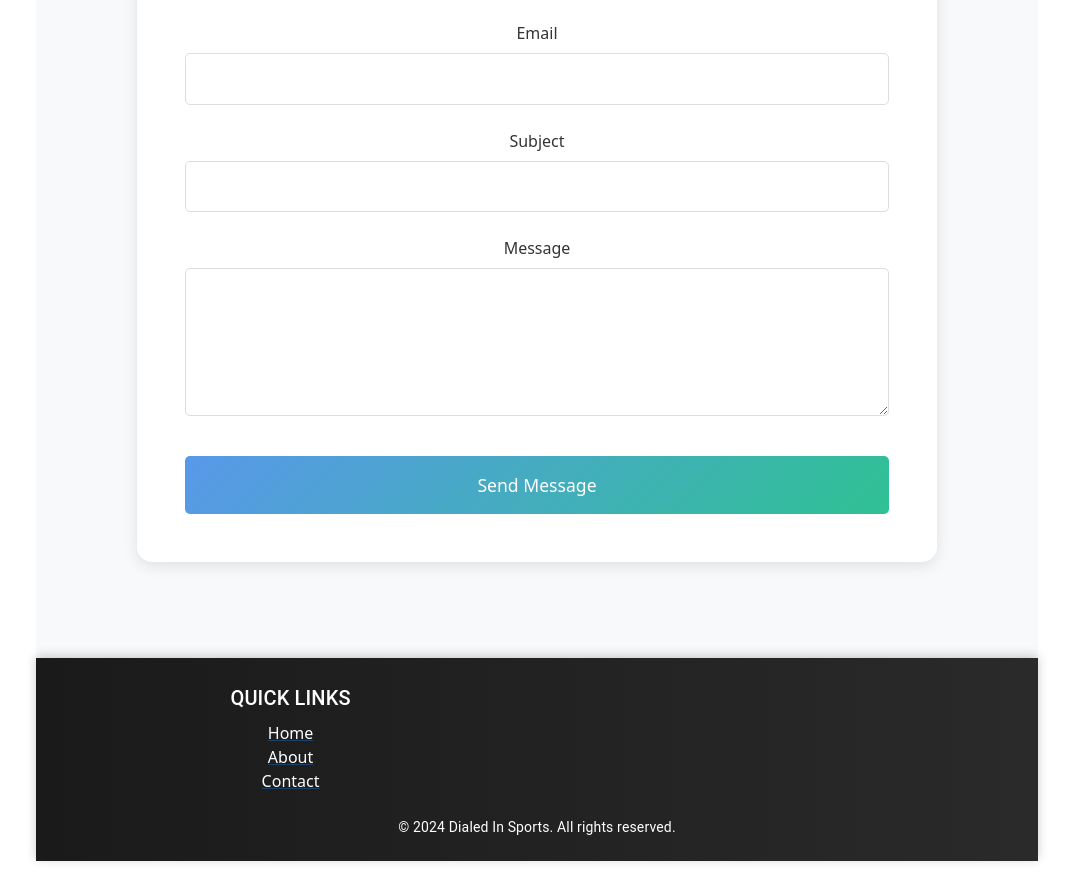
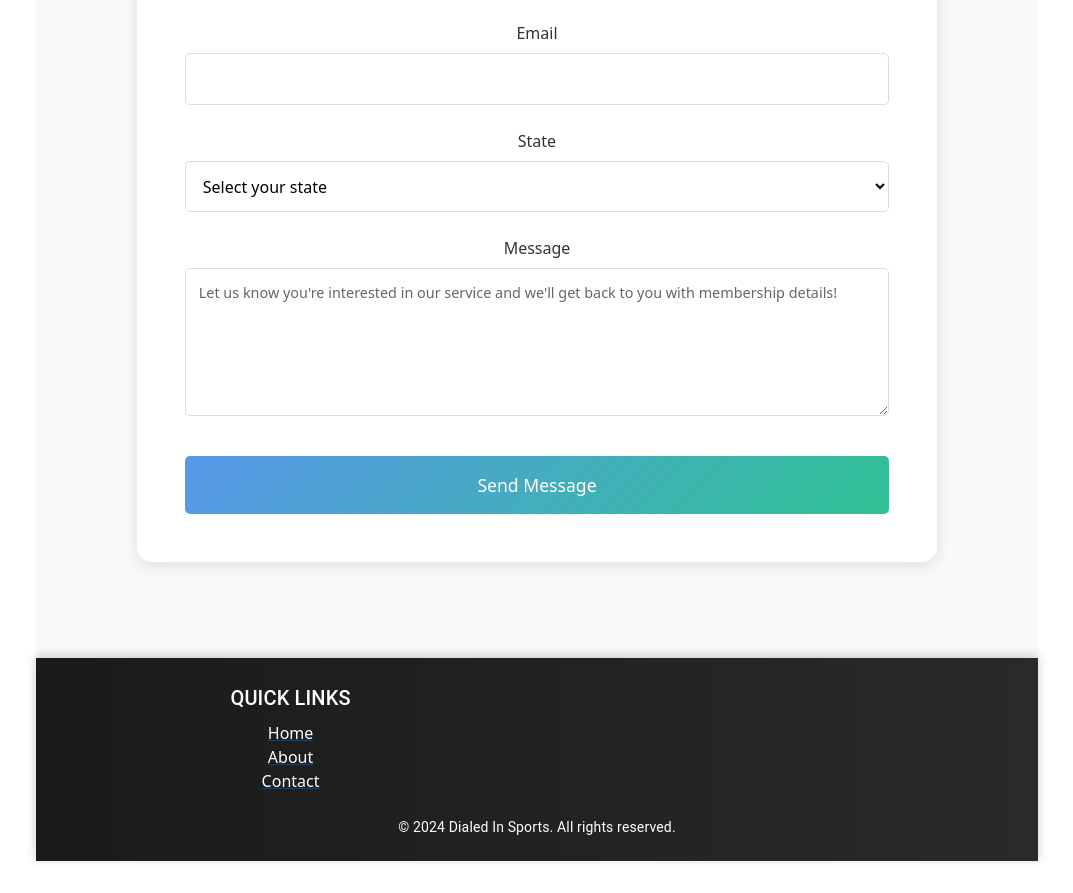
Before and after one commit to skezsoftware/dialed-in-sports, a React (Vite) app in the folder dis-frontend/: page /contact in a window 1280 px wide. Shown: the part 900-1793 px from the top of the page, without its empty margins (103-1176 px from the left). Built offline with nearby package versions, Linux system fonts and the light colour scheme.

Commit message:
added emailjs config and form details

```diff
--- a/dis-frontend/src/components/contact/Form.jsx
+++ b/dis-frontend/src/components/contact/Form.jsx
@@ -13,10 +13,10 @@ const Form = () => {
     setSubmitStatus('');
 
     emailjs.sendForm(
-      'YOUR_SERVICE_ID', // Replace with your EmailJS service ID
-      'YOUR_TEMPLATE_ID', // Replace with your EmailJS template ID
+      import.meta.env.VITE_EMAILJS_SERVICE_ID,
+      import.meta.env.VITE_EMAILJS_TEMPLATE_ID,
       form.current,
-      'YOUR_PUBLIC_KEY' // Replace with your EmailJS public key
+      import.meta.env.VITE_EMAILJS_PUBLIC_KEY
     )
       .then((result) => {
         setSubmitStatus('success');
@@ -29,6 +29,17 @@ const Form = () => {
         setIsSubmitting(false);
       });
   }
+
+  const states = [
+    "Alabama", "Alaska", "Arizona", "Arkansas", "California", "Colorado", "Connecticut",
+    "Delaware", "Florida", "Georgia", "Hawaii", "Idaho", "Illinois", "Indiana", "Iowa",
+    "Kansas", "Kentucky", "Louisiana", "Maine", "Maryland", "Massachusetts", "Michigan",
+    "Minnesota", "Mississippi", "Missouri", "Montana", "Nebraska", "Nevada", "New Hampshire",
+    "New Jersey", "New Mexico", "New York", "North Carolina", "North Dakota", "Ohio",
+    "Oklahoma", "Oregon", "Pennsylvania", "Rhode Island", "South Carolina", "South Dakota",
+    "Tennessee", "Texas", "Utah", "Vermont", "Virginia", "Washington", "West Virginia",
+    "Wisconsin", "Wyoming"
+  ];
 
   return (
     <form className="contact__form" ref={form} onSubmit={handleSubmit}>
@@ -53,13 +64,17 @@ const Form = () => {
       </div>
 
       <div className="form__group">
-        <label htmlFor="subject">Subject</label>
-        <input
-          type="text"
-          id="subject"
-          name="subject"
+        <label htmlFor="state">State</label>
+        <select
+          id="state"
+          name="user_state"
           required
-        />
+        >
+          <option value="">Select your state</option>
+          {states.map((state) => (
+            <option key={state} value={state}>{state}</option>
+          ))}
+        </select>
       </div>
 
       <div className="form__group">
@@ -69,6 +84,7 @@ const Form = () => {
           name="message"
           required
           rows="5"
+          placeholder="Let us know you're interested in our service and we'll get back to you with membership details!"
         ></textarea>
       </div>
 
--- a/dis-frontend/src/components/contact/contact.css
+++ b/dis-frontend/src/components/contact/contact.css
@@ -105,6 +105,26 @@
     border-color: #5998ea;
 }
 
+.form__group select {
+    padding: 0.8rem;
+    border: 1px solid #ddd;
+    border-radius: 5px;
+    font-size: 1rem;
+    transition: border-color 0.3s ease;
+    background-color: white;
+    cursor: pointer;
+}
+
+.form__group select:focus {
+    outline: none;
+    border-color: #5998ea;
+}
+
+.form__group textarea::placeholder {
+    color: #666;
+    font-size: 0.9rem;
+}
+
 .submit-btn {
     background: linear-gradient(135deg, #5998ea, #2fc193);
     color: white;
```
Also changed, not shown: 1 other file (tests, documents, lock files or other folders).
